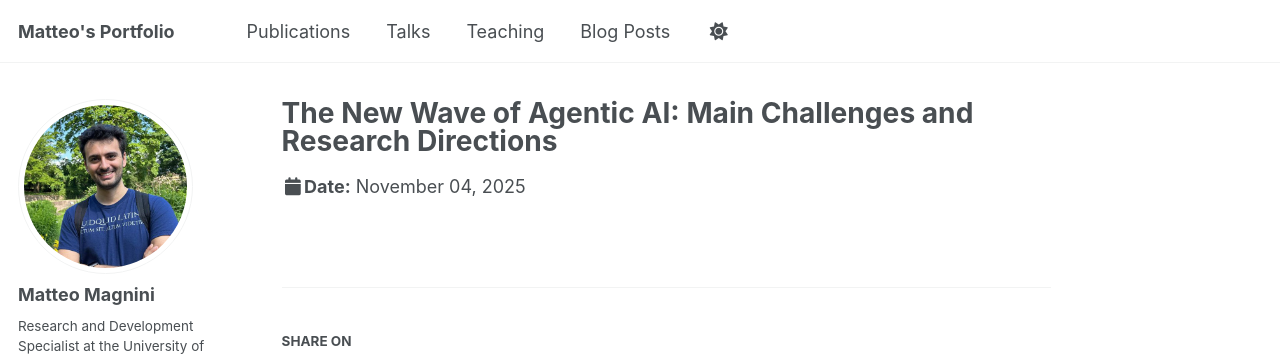
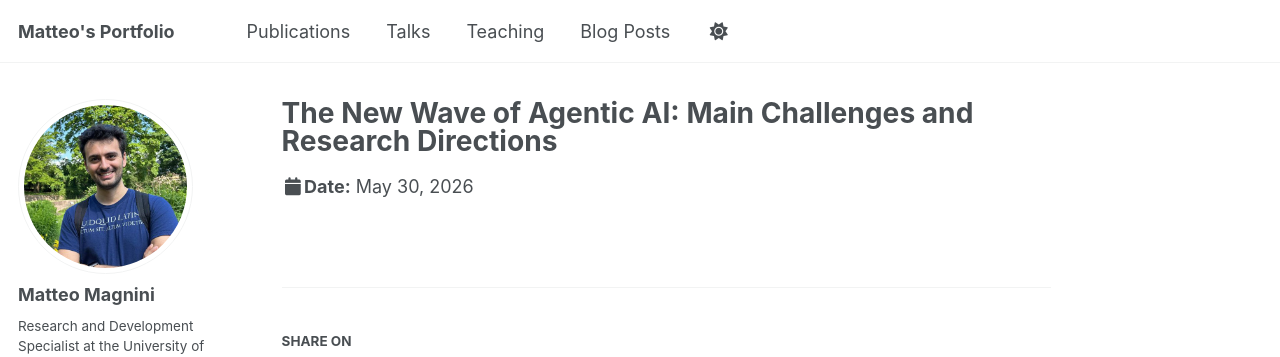
Before and after one commit to MatteoMagnini/matteomagnini.github.io, a Jekyll site: the page built from _talks/2026-05-30-talk-zlaire.md, in a window 1280 px wide. Shown: the top 357 px of the page. Built offline with Jekyll 4.4.1, drawn with Linux system fonts in a browser that asks for light colours; some web fonts are replaced; a script that is not in the unit is left out.

Commit message:
fix: data zlair talk

```diff
--- a/_talks/2026-05-30-talk-zlaire.md
+++ b/_talks/2026-05-30-talk-zlaire.md
@@ -2,11 +2,11 @@
 title: "The New Wave of Agentic AI: Main Challenges and Research Directions"
 collection: talks
 type: "Dissemination"
-year: 2025
+year: 2026
 country: "China"
 permalink: /talks/2026-05-30-talk-zlaire
 venue: "Zhejiang University – University of Luxembourg Joint Lab on Advanced Intelligent Systems and REasoning (ZLAIRE 2026)"
-date: 2025-11-04
+date: 2026-05-30
 location: "Hangzhou, China"
 slidesurl: 'https://matteomagnini.github.io/talk-2026-zlaire/'
 ---
```
